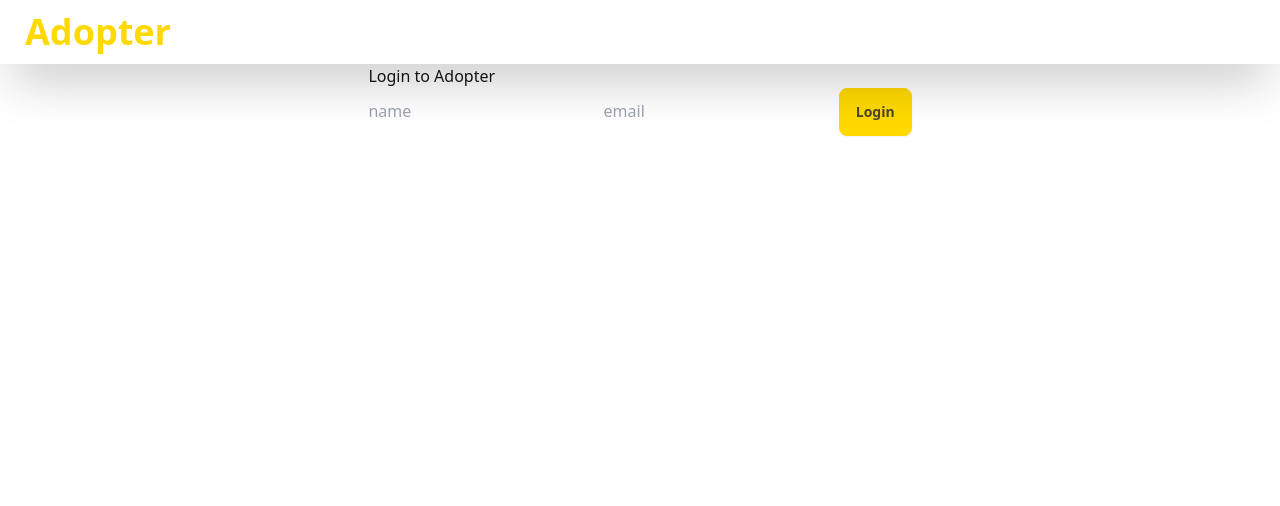
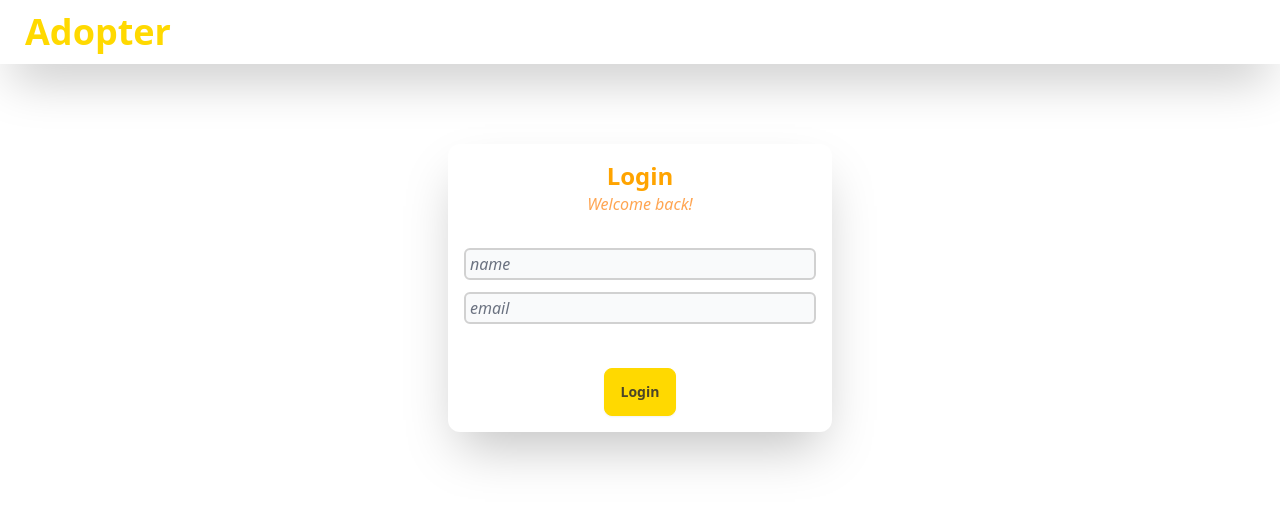
Before and after one commit to danjzych/fetch-frontend-takehome, a SvelteKit app: page / in a window 1280 px wide. Shown: the top 506 px of the page. Built offline with nearby package versions, Linux system fonts and the light colour scheme.

Commit message:
Added route protection for all pages

```diff
--- a/src/components/MatchCard.svelte
+++ b/src/components/MatchCard.svelte
@@ -2,3 +2,31 @@
 	import type { Dog } from '../interfaces';
 	export let match: Dog;
 </script>
+
+<div
+	class="card card-bordered card-side mx-2 my-3 h-60 w-96 justify-center bg-base-100 shadow-xl"
+>
+	<figure class="max-h-inherit border-r-2 border-r-base-300 bg-base-200">
+		<img src={match.img} alt="Adoptable Dog {match.name}" loading="lazy" />
+	</figure>
+	<div class="card-body justify-between">
+		<div class="space-between flex items-center gap-4">
+			<h2 class="card-title">
+				{match.name}
+			</h2>
+			<div
+				class="badge badge-accent badge-sm h-fit flex-grow-0 text-center"
+			>
+				{match.breed}
+			</div>
+		</div>
+		<div class="text-center">
+			<p>Age: <span class="font-light text-gray-500">{match.age}</span></p>
+			<p>
+				Zipcode: <span class="font-light text-gray-500"
+					>{match.zip_code}</span
+				>
+			</p>
+		</div>
+	</div>
+</div>
--- a/src/routes/+page.svelte
+++ b/src/routes/+page.svelte
@@ -26,16 +26,52 @@
 	class="position absolute top-16 flex w-screen flex-col items-center justify-center"
 >
 	{#if $isLoggedIn === false}
-		<form on:submit|preventDefault={login}>
-			<h2>Login to Adopter</h2>
-			<input placeholder="name" bind:value={formData.name} />
-			<input placeholder="email" bind:value={formData.email} />
-			{#if error}
-				<p>Invalid Credentials, try again.</p>
-			{/if}
+		<form
+			class="mx-auto mt-20 flex h-fit w-96 flex-col items-center justify-between rounded-xl border-0 border-base-200 py-4 shadow-2xl"
+			on:submit|preventDefault={login}
+		>
+			<div class="w-full text-center">
+				<h2 class="text-2xl font-bold text-secondary">Login</h2>
+				<h3 class="text-md font-light italic text-accent">
+					Welcome back!
+				</h3>
+			</div>
+			<div class="my-8 w-full">
+				<div class="w-100 mb-3">
+					<input
+						aria-label="name"
+						placeholder="name"
+						required
+						bind:value={formData.name}
+						class="mx-4 w-11/12 rounded-md border-2 border-base-300 bg-gray-50 px-1 py-0.5 font-extralight text-gray-600 placeholder:italic placeholder:text-gray-500 active:border-blue-500"
+					/>
+				</div>
+				<div class="w-100 mb-3">
+					<input
+						aria-label="email"
+						placeholder="email"
+						required
+						bind:value={formData.email}
+						class="mx-4 w-11/12 rounded-md border-2 border-base-300 bg-gray-50 px-1 py-0.5 font-extralight text-gray-600 placeholder:italic placeholder:text-gray-500 active:border-blue-500"
+					/>
+				</div>
+			</div>
 			<button class="btn btn-primary">Login</button>
 		</form>
+		{#if error}
+			<p class="m-8 rounded-lg bg-error px-4 py-3 text-center shadow-2xl">
+				Invalid Credentials, try again.
+			</p>
+		{/if}
 	{:else}
-		<h2 class="my-5 text-3xl font-bold">Hello Adopter!</h2>
+		<div class="flex min-h-full flex-col items-center justify-center">
+			<h2 class="my-8 text-2xl font-bold text-secondary">
+				Hello Adopter!
+			</h2>
+			<p>
+				Explore what furry friends are available for adoption, and find
+				your perfect match.
+			</p>
+		</div>
 	{/if}
 </div>
--- a/src/routes/favorites/+page.svelte
+++ b/src/routes/favorites/+page.svelte
@@ -1,6 +1,12 @@
 <script lang="ts">
-	import { favoritedDogs } from '../../stores';
+	import { onMount } from 'svelte';
+	import { favoritedDogs, isLoggedIn } from '../../stores';
 	import Doglist from '../../components/DogList.svelte';
+	import { checkRedirect } from '$lib/utils';
+
+	onMount(() => {
+		checkRedirect($isLoggedIn);
+	});
 </script>
 
 <div
--- a/src/routes/match/+page.svelte
+++ b/src/routes/match/+page.svelte
@@ -1,8 +1,10 @@
 <script lang="ts">
+	import { onMount } from 'svelte';
+	import { matchedDog, favoritedDogs, isLoggedIn } from '../../stores';
+	import DogCard from '../../components/DogCard.svelte';
+	import { checkRedirect } from '$lib/utils';
+	import AdopterAPI from '../../api';
 	import { fade, fly } from 'svelte/transition';
-	import { matchedDog, favoritedDogs } from '../../stores';
-	import DogCard from '../../components/DogCard.svelte';
-	import AdopterAPI from '../../api';
 
 	/** Get match based on favorited dogs in favoritedDogs store*/
 	async function getMatch() {
@@ -11,15 +13,26 @@
 
 		$matchedDog = $favoritedDogs.find((f) => f.id === match.match);
 	}
+
+	onMount(() => {
+		checkRedirect($isLoggedIn);
+	});
 </script>
 
 <div
 	class="position absolute top-16 flex h-[calc(100vh_-_4rem)] w-screen items-center justify-center"
 >
-	{#if !$matchedDog}
+	{#if !$matchedDog && $favoritedDogs.length > 0}
 		<button class="btn btn-primary" on:click={getMatch}>
 			Find your match!
 		</button>
+	{:else if !$matchedDog}
+		<div class="flex flex-col items-center gap-10">
+			<p class="text-xl font-semibold">
+				You need to favorite some dogs before finding your match!
+			</p>
+			<a class="btn-lnk btn w-32" href="/search">Find Dogs</a>
+		</div>
 	{:else}
 		<div class="flex min-w-full items-center justify-evenly" in:fly>
 			<div
```
